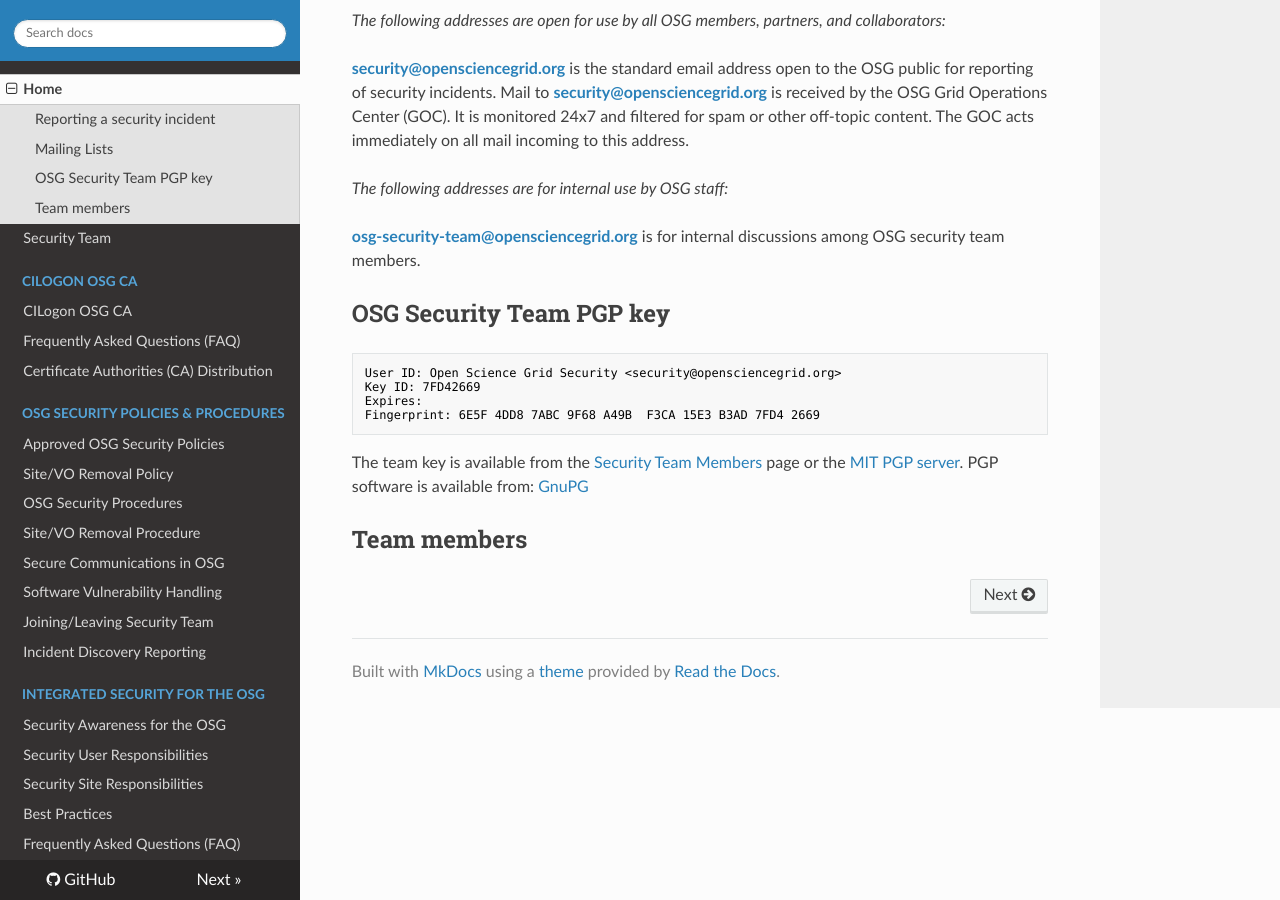
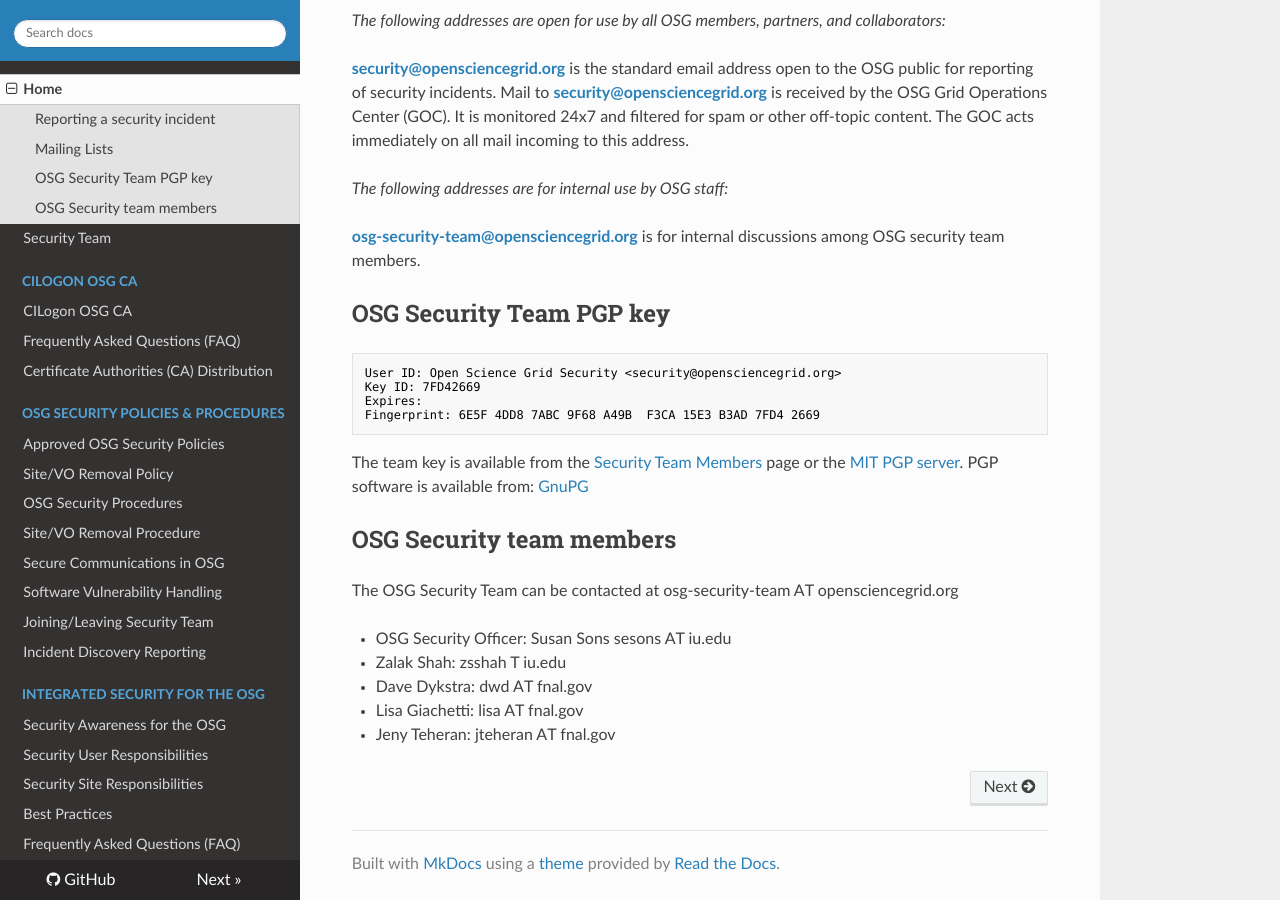
Before and after one commit to opensciencegrid/security, an MkDocs documentation site: the page built from docs/index.md, in a window 1280 px wide and 900 px high, scrolled down 1132 px. Built offline with MkDocs 1.6.1, drawn with Linux system fonts in a browser that asks for light colours; nearby versions of some CDN libraries; old or Windows-style settings are respelled for this version of MkDocs.

Commit message:
Update index.md
Team members basic info

```diff
--- a/docs/index.md
+++ b/docs/index.md
@@ -48,4 +48,12 @@ Fingerprint: 6E5F 4DD8 7ABC 9F68 A49B  F3CA 15E3 B3AD 7FD4 2669
 
 The team key is available from the [Security Team Members](SecurityTeamMembers) page or the [MIT PGP server](http://pgp.mit.edu:11371/pks/lookup?search=security%40opensciencegrid.org&op=index). PGP software is available from: [GnuPG](http://www.gnupg.org/)
 
-## Team members
+## OSG Security team members
+
+The OSG Security Team can be contacted at osg-security-team AT opensciencegrid.org
+
+- OSG Security Officer: Susan Sons sesons AT iu.edu
+- Zalak Shah: zsshah T iu.edu
+- Dave Dykstra: dwd AT fnal.gov
+- Lisa Giachetti: lisa AT fnal.gov
+- Jeny Teheran: jteheran AT fnal.gov
```
